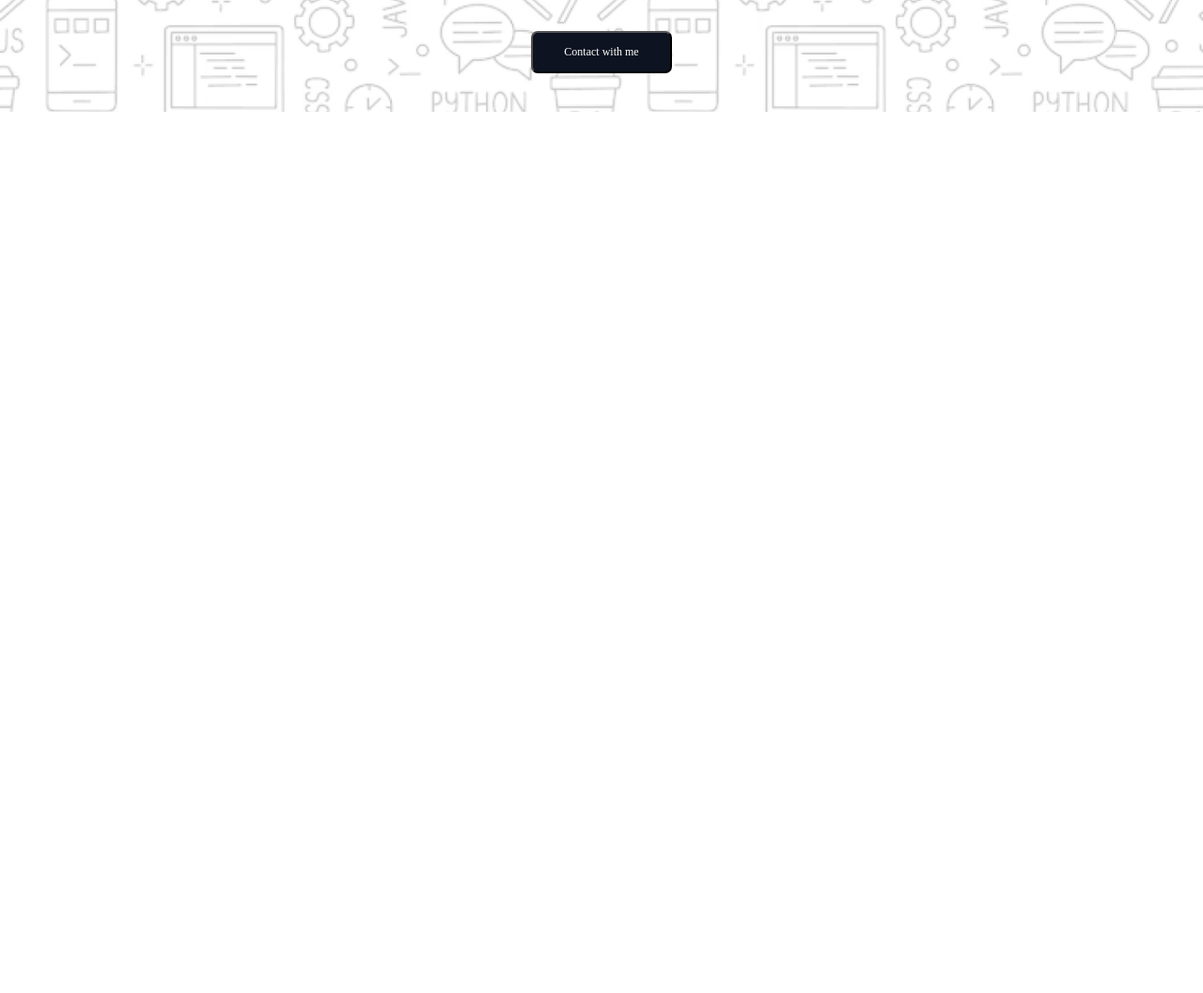
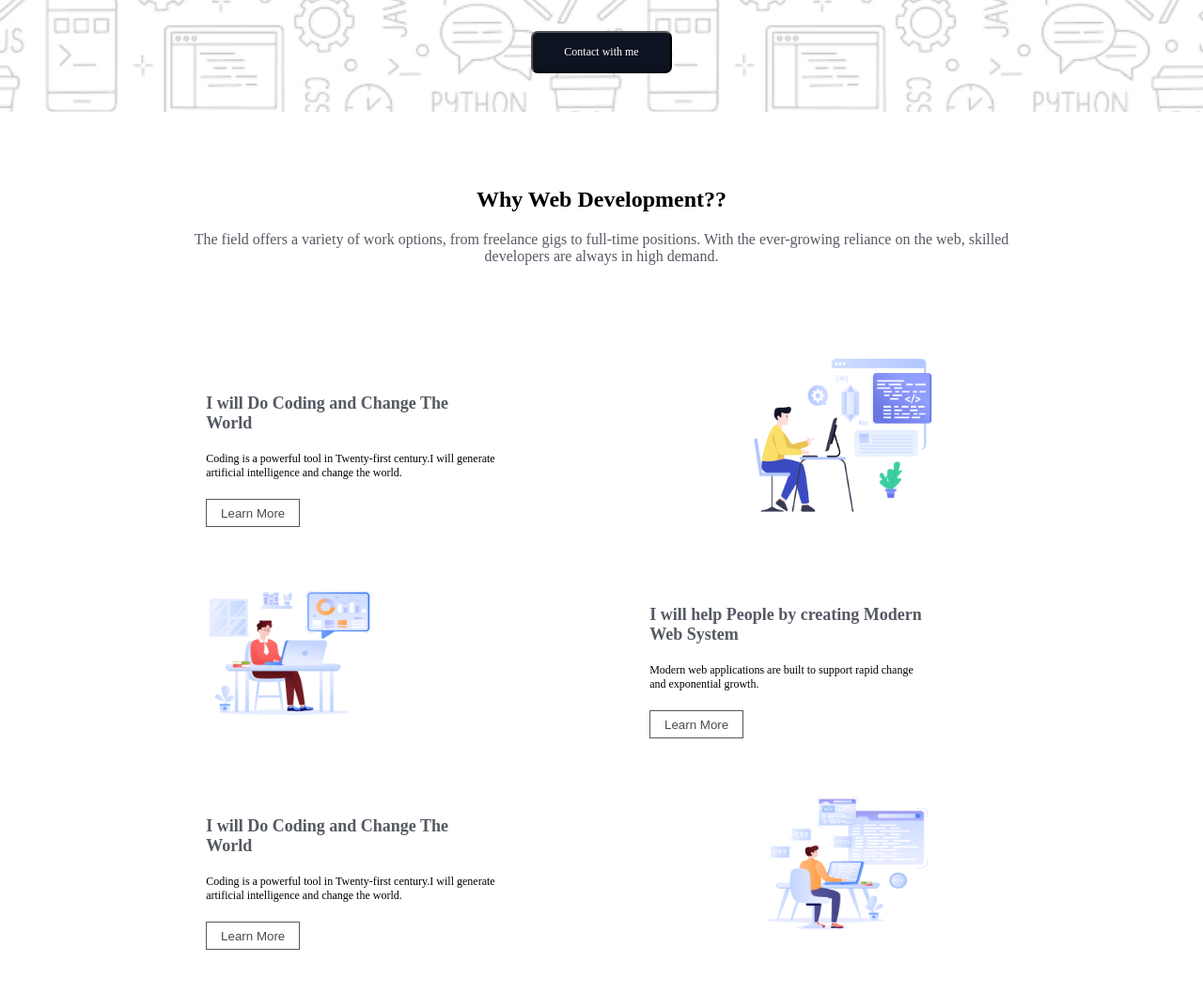
Before and after one commit to tawhidislam22/First-Assignment-, a plain HTML site: page index.html in a window 1280 px wide. Shown: the part 501-1558 px from the top of the page at 94% size. Before the commit the page ends 800 px from the top, so only its background shows below. Drawn offline with Linux system fonts and the light colour scheme; a web font is replaced by a local one.

Commit message:
hero section done

```diff
--- a/index.html
+++ b/index.html
@@ -21,6 +21,40 @@
 
     </header>
     <main>
+        <section class="hero">
+            <div class="hero-container">
+                <div class="hero-title">
+                    <h1>Why Web Development??</h1>
+                    <p>The field offers a variety of work options, from freelance gigs to full-time positions. With the ever-growing reliance on the web, skilled developers are always in high demand.</p>
+                        </p>
+                     </div>
+                <div class="hero-content-1">
+                    <div class="hero-content-text">
+                        <h2>I will Do Coding and Change The <br> World</h2>
+                        <p>Coding is a powerful tool in Twenty-first century.I will generate <br> artificial intelligence and change the world. </p>
+                        <button id="bton" >Learn More</button>
+                    </div>
+                    <div class="hero-content-image"><img src="./assets/Layer_1.png" alt=""></div>
+                </div>
+                <div class="hero-content-2">
+                    <div class="hero-content-image"><img src="./assets/Group 3.png" alt=""></div>
+                    <div class="hero-content-text">
+                        <h2>I will help People by creating Modern <br> Web System</h2>
+                        <p>Modern web applications are built to support rapid change <br> and exponential growth.</p>
+                        <button id="bton">Learn More</button>
+                    </div>
+                </div>
+                <div class="hero-content-1">
+                    <div class="hero-content-text"><h2>I will Do Coding and Change The <br> World</h2>
+                        <p>Coding is a powerful tool in Twenty-first century.I will generate <br> artificial intelligence and change the world. </p>
+                        <button id="bton" >Learn More</button>
+                    </div>
+                    <div class="hero-content-image">
+                        <img src="./assets/Group 4.png" alt="">
+                    </div>
+                </div>
+            </div>
+        </section>
 
     </main>
     <footer>
--- a/styles/style.css
+++ b/styles/style.css
@@ -6,6 +6,7 @@
 header{
     width: 100%;
     height: 600px;
+    margin-bottom: 80px;
 }
 header nav{
     width: 100%;
@@ -78,3 +79,78 @@ header nav button{
     bottom: 8%;
 
 }
+.hero-container{
+    width: 72%;
+    height: 900px;
+    margin: auto;
+}
+.hero-title{
+    height: 20%;
+    width: 100%;
+    text-align: center;
+}
+.hero-title h2{
+    color: rgb(13, 19, 33);
+    font-family: Azeret Mono;
+    font-size: 32px;
+    font-weight: 800;
+}
+.hero-title p{
+    color: rgb(13, 19, 33);
+    font-family: Azeret Mono;
+    font-size: 16px;
+    font-weight: 400;
+    opacity: .7;
+    margin-top: 20px;
+}
+.hero-content-1{
+    height: 25%;
+    width: 100%;
+    display: flex;
+    justify-content: space-between;
+}
+.hero-content-text{
+    margin-left: 40px;
+}
+.hero-content-text h2{
+    color: rgba(13, 19, 33, 0.7);
+    font-family: Azeret Mono;
+    font-size: 18px;
+    font-weight: 600;
+    margin-top: 40px;
+    margin-bottom: 20px;
+}
+.hero-content-text p{
+    font-family:  Azeret Mono;
+    Font-weight: 300;
+    Font-size:12px;
+    margin-bottom: 20px;
+}
+#bton{
+    border: 1px solid rgb(13, 19, 33);
+    opacity: 0.7;
+    height: 30px;
+    width: 100px;
+    background-color: white;
+}
+.hero-content-image{
+    margin-right: 100px;
+}
+
+.hero-content-image img{
+    height: 180px;
+    width: 200px;
+}
+.hero-content-2{
+    height: 25%;
+    width: 100%;
+    display: flex;
+    justify-content: space-between;
+}
+.hero-content-2 .hero-content-text{
+    margin-right: 120px;
+    margin-left: 0%;
+}
+.hero-content-2 .hero-content-image{
+    margin-left: 30px;
+}
```
